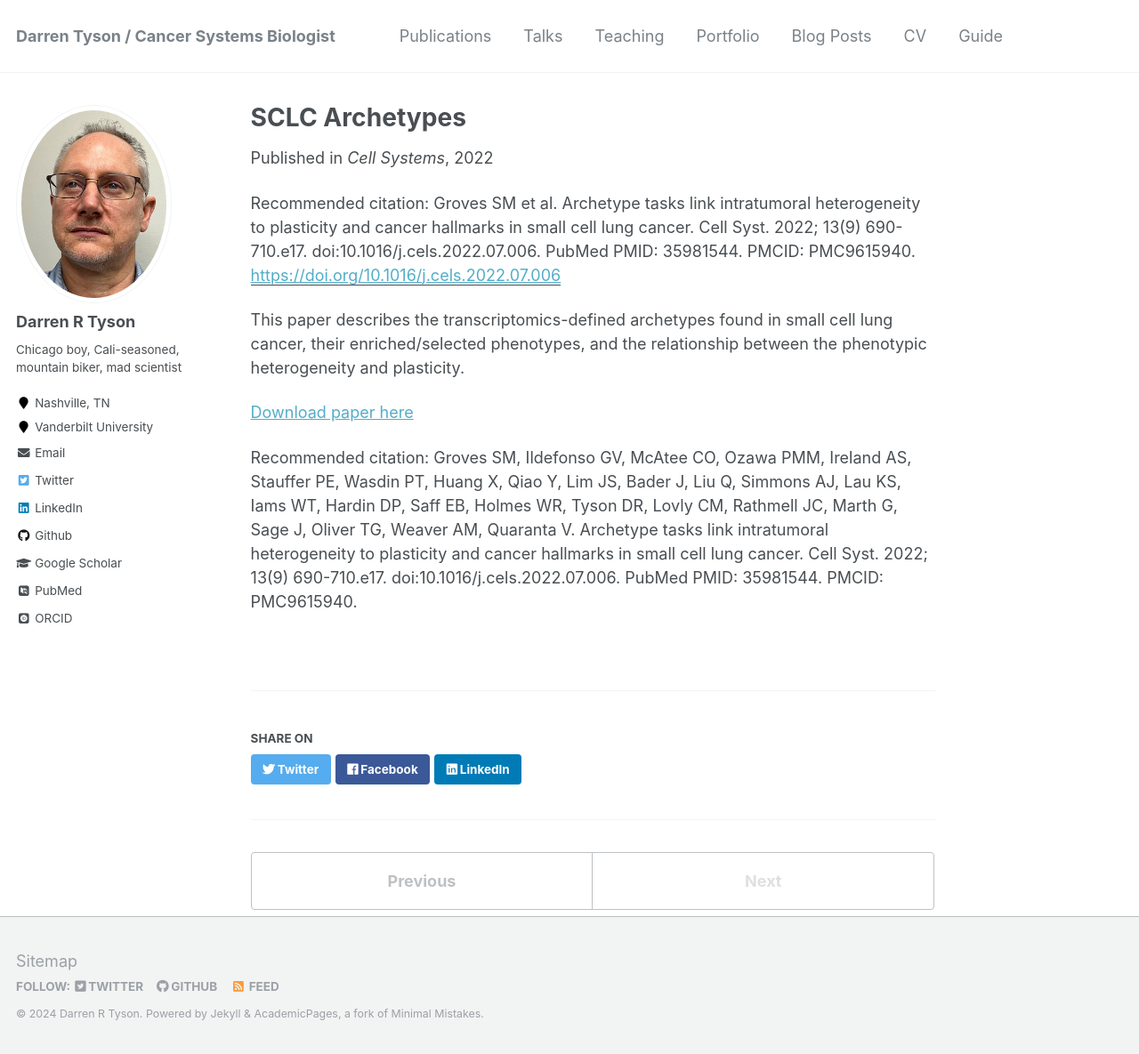
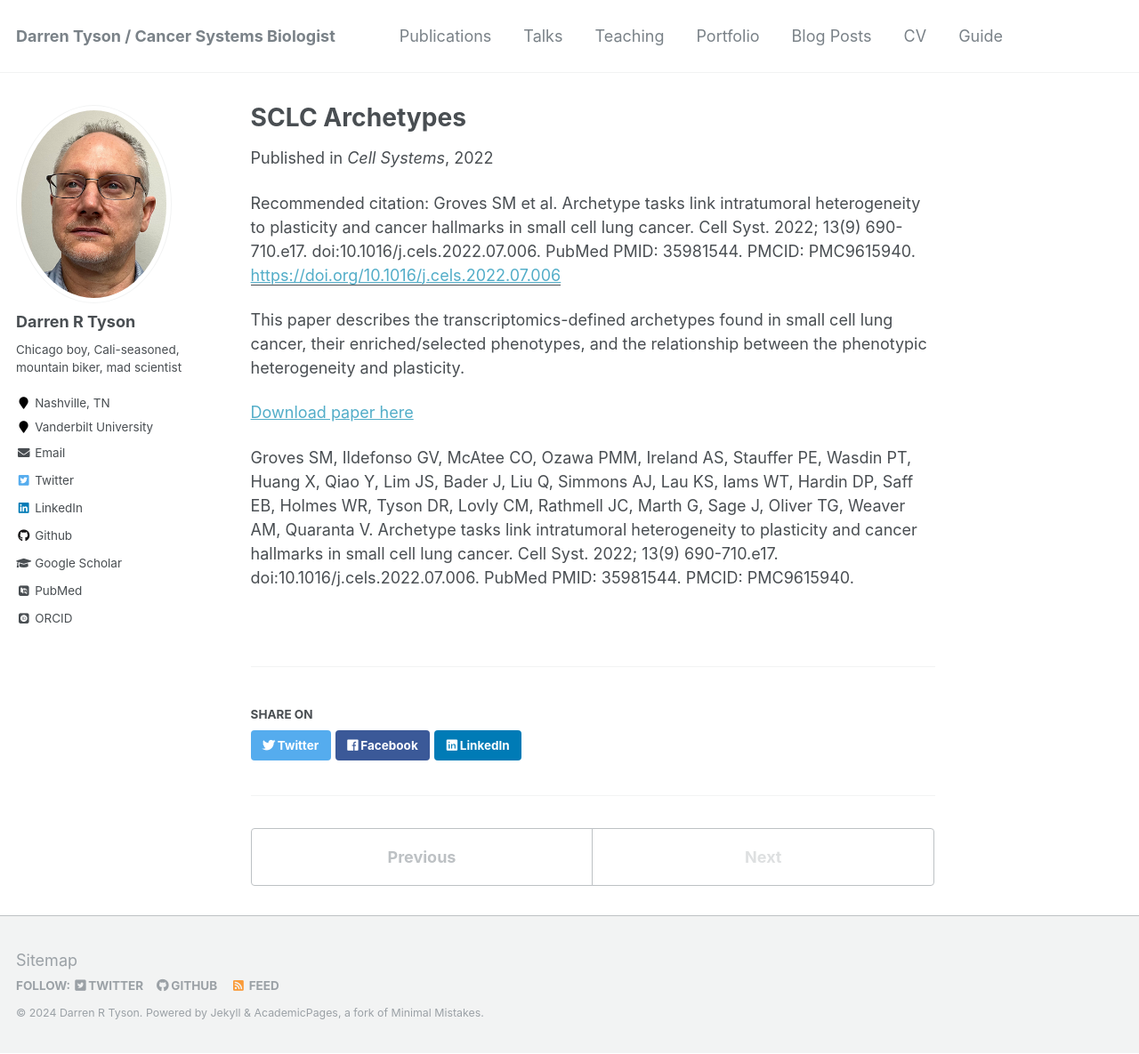
Before and after one commit to darrentyson/darrentyson.github.io, a Jekyll site: the page built from _publications/2022-09-21-SCLC-Archetypes.md, in a window 1280 px wide and 1185 px high. Shown: the whole window at 89% size. Built offline with Jekyll 4.4.1, drawn with Linux system fonts in a browser that asks for light colours; some web fonts are replaced.

Commit message:
Updating publications

```diff
--- a/_publications/2022-09-21-SCLC-Archetypes.md
+++ b/_publications/2022-09-21-SCLC-Archetypes.md
@@ -12,4 +12,4 @@ This paper describes the transcriptomics-defined archetypes found in small cell
 
 [Download paper here](https://doi.org/10.1016/j.cels.2022.07.006)
 
-Recommended citation: Groves SM, Ildefonso GV, McAtee CO, Ozawa PMM, Ireland AS, Stauffer PE, Wasdin PT, Huang X, Qiao Y, Lim JS, Bader J, Liu Q, Simmons AJ, Lau KS, Iams WT, Hardin DP, Saff EB, Holmes WR, Tyson DR, Lovly CM, Rathmell JC, Marth G, Sage J, Oliver TG, Weaver AM, Quaranta V. Archetype tasks link intratumoral heterogeneity to plasticity and cancer hallmarks in small cell lung cancer. Cell Syst. 2022; 13(9) 690-710.e17. doi:10.1016/j.cels.2022.07.006. PubMed PMID: 35981544. PMCID: PMC9615940.
+Groves SM, Ildefonso GV, McAtee CO, Ozawa PMM, Ireland AS, Stauffer PE, Wasdin PT, Huang X, Qiao Y, Lim JS, Bader J, Liu Q, Simmons AJ, Lau KS, Iams WT, Hardin DP, Saff EB, Holmes WR, Tyson DR, Lovly CM, Rathmell JC, Marth G, Sage J, Oliver TG, Weaver AM, Quaranta V. Archetype tasks link intratumoral heterogeneity to plasticity and cancer hallmarks in small cell lung cancer. Cell Syst. 2022; 13(9) 690-710.e17. doi:10.1016/j.cels.2022.07.006. PubMed PMID: 35981544. PMCID: PMC9615940.
```
Also changed, not shown: other parts of _publications/2022-09-21-SCLC-Archetypes.md (+1 -1 lines), _publications/2012-09-01-FracProlif.md (+1 -1 lines), _publications/2016-06-01-DIP_rate.md (+1 -1 lines), _publications/2019-02-27-Drug-Combination-Synergy.md (+1 -1 lines).
